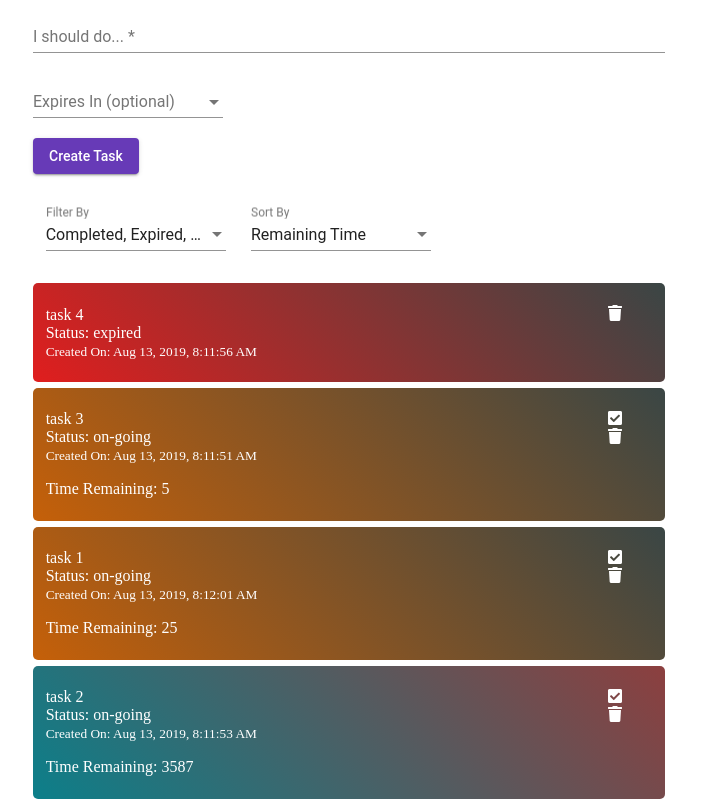
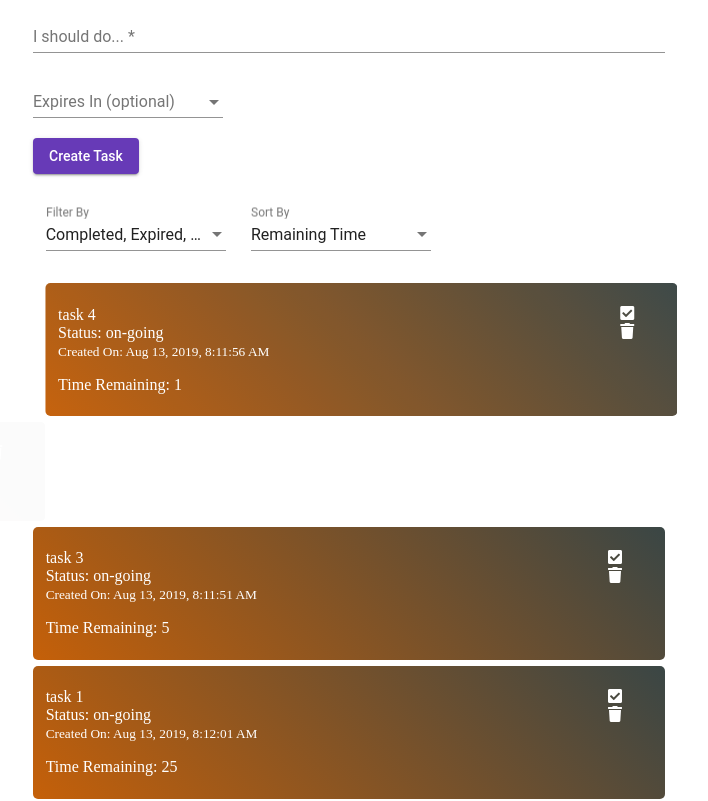
Before and after one commit to ShadabFaiz/ToDo, an Angular app: page / in a window 1280 px wide. Shown: the top 801 px of the page, without its empty margins (291-999 px from the left). Built offline with nearby package versions, Linux system fonts and the light colour scheme.

Commit message:
:lipstick: Updated UI

```diff
--- a/src/app/shared/task-container/task-container.component.html
+++ b/src/app/shared/task-container/task-container.component.html
@@ -13,14 +13,16 @@
                   <mat-form-field>
                     <mat-label>Sort By</mat-label>
                     <mat-select formControlName="sortBy">
-                      <mat-option *ngFor="let option of sortingOption" [value]="option.value">
+                      <mat-option *ngFor="let option of sortingOption" [value]="option?.value">
                         {{option.text}}
                       </mat-option>
                     </mat-select>
                   </mat-form-field>
     </form>
 
-    <app-task *ngFor="let task of filteredList"
+    <app-task
+    [@TopToBottom]
+    *ngFor="let task of filteredList"
     [task]="task"
     (expired)="onTaskExpire($event)"
     (delete)="onTaskDelete($event)"
--- a/src/app/shared/task-container/task-container.component.scss
+++ b/src/app/shared/task-container/task-container.component.scss
@@ -13,3 +13,10 @@
 .searchForm > mat-form-field {
     margin: 1% 2%;
 }
+
+app-task {
+    display: block;
+    transition-property: all;
+    transition-duration: 1s;
+    // background: yellow;
+}
--- a/src/app/shared/task-container/task-container.component.ts
+++ b/src/app/shared/task-container/task-container.component.ts
@@ -1,3 +1,4 @@
+import { animate, style, transition, trigger } from '@angular/animations';
 import { Component, Input, OnChanges, OnInit } from '@angular/core';
 import { FormBuilder, FormGroup } from '@angular/forms';
 import { TaskService } from 'src/app/services/task/task.service';
@@ -9,50 +10,14 @@ import { sortCondition, TaskSortUtil } from 'src/utils/TaskSortUtil';
   templateUrl: './task-container.component.html',
   styleUrls: ['./task-container.component.scss'],
   animations: [
-		// trigger('task', [
-		// 	transition('void => *', [
-		// 		style({transform: 'translateX(-100px)', opacity: 0, position: 'absolute', width: '!'}),
-		// 		animate(`550ms 500ms`, style({
-		// 			transform: 'translateX(0)',
-		// 			opacity: 1,
-
-		// 		}))
-    //   ]),
-
-    //   state('true', style({
-    //     height: '200px',
-    //     opacity: 0,
-    //     backgroundColor: 'yellow'
-    //   })),
-
-
-		// 	transition('* => void', [
-		// 		style({transform: 'translateX(0)', opacity: 1, position: 'absolute', width: '!'}),
-		// 		animate(`150ms`, style({
-		// 			transform: 'translateX(-100px)',
-		// 			opacity: 0,
-
-		// 		}))
-		// 	]),
-
-		// 	// transition('true => void', [
-		// 	// 	style({transform: 'translateX(0)', opacity: 1, position: 'absolute', width: '!'}),
-		// 	// 	animate(150, style({
-		// 	// 		transform: 'translateX(-100px)',
-		// 	// 		opacity: 0,
-
-		// 	// 	}))
-		// 	// ]),
-
-		// 	// transition('void => true', [
-		// 	// 	style({transform: 'translateX(-100px)', opacity: 0, position: 'absolute', width: '!'}),
-		// 	// 	animate(`150ms 200ms`, style({
-		// 	// 		transform: 'translateX(0)',
-		// 	// 		opacity: 1,
-
-		// 	// 	}))
-		// 	// ]),
-    // ])
+    trigger('TopToBottom', [
+      transition(':enter', [
+        style({ transform: 'translateX(-100%)', opacity: 0 }),
+        animate('1s ease-in-out', style({ transform: 'translateX(0)', opacity: 1  }))]),
+      transition(':leave', [
+        style({ transform: 'translateX(0)', opacity: 1 }),
+        animate('1s ease-in-out', style({ transform: 'translateX(100%)', opacity: 0  }))])
+    ])
   ]
 
 })
--- a/src/app/shared/task/task.component.html
+++ b/src/app/shared/task/task.component.html
@@ -1,19 +1,19 @@
 <div class="wrapper" [ngClass]="{
-'expired': task.status === 'expired' ,
-'completed': task.status === 'completed',
-'orange': remainingTime < 120 && task.status === 'on-going',
-'on-going': remainingTime > 120 || task.status === 'on-going'   }">
+'expired': task?.status === 'expired' ,
+'completed': task?.status === 'completed',
+'orange': remainingTime < 120 && task?.status === 'on-going',
+'on-going': remainingTime > 120 || task?.status === 'on-going'   }">
 <p>
-    {{task.task}}
+    {{task?.task}}
     <br>
-    Status: {{task.status}}
+    Status: {{task?.status}}
     <br>
-    <small> Created On: {{task._id | date: 'medium'}}</small>
+    <small> Created On: {{task?._id | date: 'medium'}}</small>
 
 </p>
 
 <span class="iconWrapper">
-    <i *ngIf="task.status === 'on-going'" class="fas fa-check-square" (click)="markAsCompleted()"></i>
+    <i *ngIf="task?.status === 'on-going'" class="fas fa-check-square" (click)="markAsCompleted()"></i>
     <i class="fas fa-trash" (click)="deleteTask()"></i>
  </span>
 
--- a/src/app/shared/task/task.component.scss
+++ b/src/app/shared/task/task.component.scss
@@ -11,7 +11,6 @@
     color: white;
     position: relative;
     overflow: hidden;
-    transition: all 1s;
 }
 
 .expired {
--- a/src/app/shared/task/task.component.ts
+++ b/src/app/shared/task/task.component.ts
@@ -21,12 +21,14 @@ export class TaskComponent implements OnInit {
   constructor() {   }
 
   ngOnInit() {
+   if(this.task) {
     this.setExpireTime(this.task);
     if(this.task.expiresOn && this.task.status === 'on-going')
       this.interval = setInterval(() => {
         if(this.task.status !== 'on-going') clearInterval(this.interval);
         this.updateCurrentState();
       }, 1000);
+   }
   }
 
   deleteTask() {
@@ -41,6 +43,7 @@ export class TaskComponent implements OnInit {
 
 
   private setExpireTime(task: IToDO) {
+    // console.log(` task `, this.task);
     if(this.task.status !== 'on-going') return;
     let taskExpiresOn = TaskSortUtil.getTaskExpirationTime(task);
     if(taskExpiresOn) {
```
